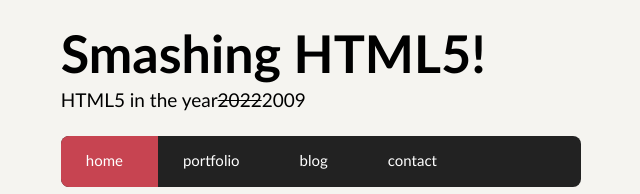
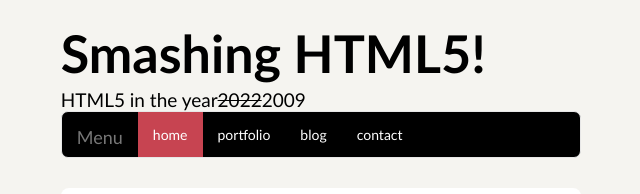
Before and after one commit to bolenton/smashingbs, a plain HTML site: page index.html in a window 1280 px wide. Shown: the top 194 px of the page, without its empty margins (319-959 px from the left). Drawn offline with nearby package versions, Linux system fonts and the light colour scheme.

Commit message:
fixed navbar

```diff
--- a/css/styles.css
+++ b/css/styles.css
@@ -70,14 +70,42 @@ header:hover a{
     text-decoration: none;
 }
 
-.active {
+.navbar-default .navbar-nav > .active > a, .navbar-default .navbar-nav > .active > a:hover, .navbar-default .navbar-nav > .active > a:focus {
+
     background-color: #C74451;
-    border-top-left-radius: 8px;
-    border-bottom-left-radius: 8px;
+}
+
+.navbar-default .navbar-nav > li{
+
+}
+.navbar-default .navbar-nav > li:hover{
+    background-color: #C74451;
+}
+
+/* nav-bar */
+
+.navbar {
+  min-height: 20px;
+  background-color: #000;
+  border-radius: 7px;
+}
+
+.navbar-nav > li > a {
+  line-height: 15px;
+
+}
+
+.navbar-brand {
+  height: 20px;
+}
+
+.navbar-nav a{
+    color: white!important;
 }
 
 
 
+/*
 nav.navbar.navbar-inverse{
     border-width: 0;
     border-radius: 8px;
@@ -114,7 +142,7 @@ nav ul li a:hover{
     color: white;
     text-decoration: none;
 }
-
+*/
 /* Featured Article */
 #featured{
     margin-top: 30px;
@@ -341,7 +369,6 @@ nav ul li a:hover{
 .left-float a:hover{
     text-decoration: none;
 }
-
 /* Media Queries  */
 @media only screen and (max-width: 500px) {
     .container{
@@ -366,15 +393,3 @@ nav ul li a:hover{
         width: 43%;
     }
 }
-
-/* Extra small devices (phones, less than 768px) */
-/* No media query since this is the default in Bootstrap */
-
-/* Small devices (tablets, 768px and up) */
-@media (min-width: @screen-sm-min) { ... }
-
-/* Medium devices (desktops, 992px and up) */
-@media (min-width: @screen-md-min) { ... }
-
-/* Large devices (large desktops, 1200px and up) */
-@media (min-width: @screen-lg-min) { ... }
--- a/index.html
+++ b/index.html
@@ -24,15 +24,31 @@
             </a>
         </header>
 
-        <!--Top Navigation-->
-        <nav class="navbar navbar-inverse">
-            <ul class="remove-bullet">
+        <nav class="navbar navbar-default">
+            <div class="container-fluid">
+                <!-- Brand and toggle get grouped for better mobile display -->
+                <div class="navbar-header">
+                <button type="button" class="navbar-toggle collapsed" data-toggle="collapse" data-target="#bs-example-navbar-collapse-1" aria-expanded="false">
+                    <span class="sr-only">Toggle navigation</span>
+                    <span class="icon-bar"></span>
+                    <span class="icon-bar"></span>
+                    <span class="icon-bar"></span>
+                </button>
+                <a class="navbar-brand" href="#">Menu</a>
+                </div>
+
+                <!-- Collect the nav links, forms, and other content for toggling -->
+                <div class="collapse navbar-collapse" id="bs-example-navbar-collapse-1">
+                <ul class="nav navbar-nav">
                     <li class="active"><a href="#">home</a></li>
                     <li><a href="#">portfolio</a></li>
                     <li><a href="#">blog</a></li>
                     <li><a href="#">contact</a></li>
                 </ul>
+                </div><!-- /.navbar-collapse -->
+            </div><!-- /.container-fluid -->
             </nav>
+
 
         <!-- Main Content Sections-->
         <section id="featured">
```
Lines whose indentation alone changed are shown as unchanged.
